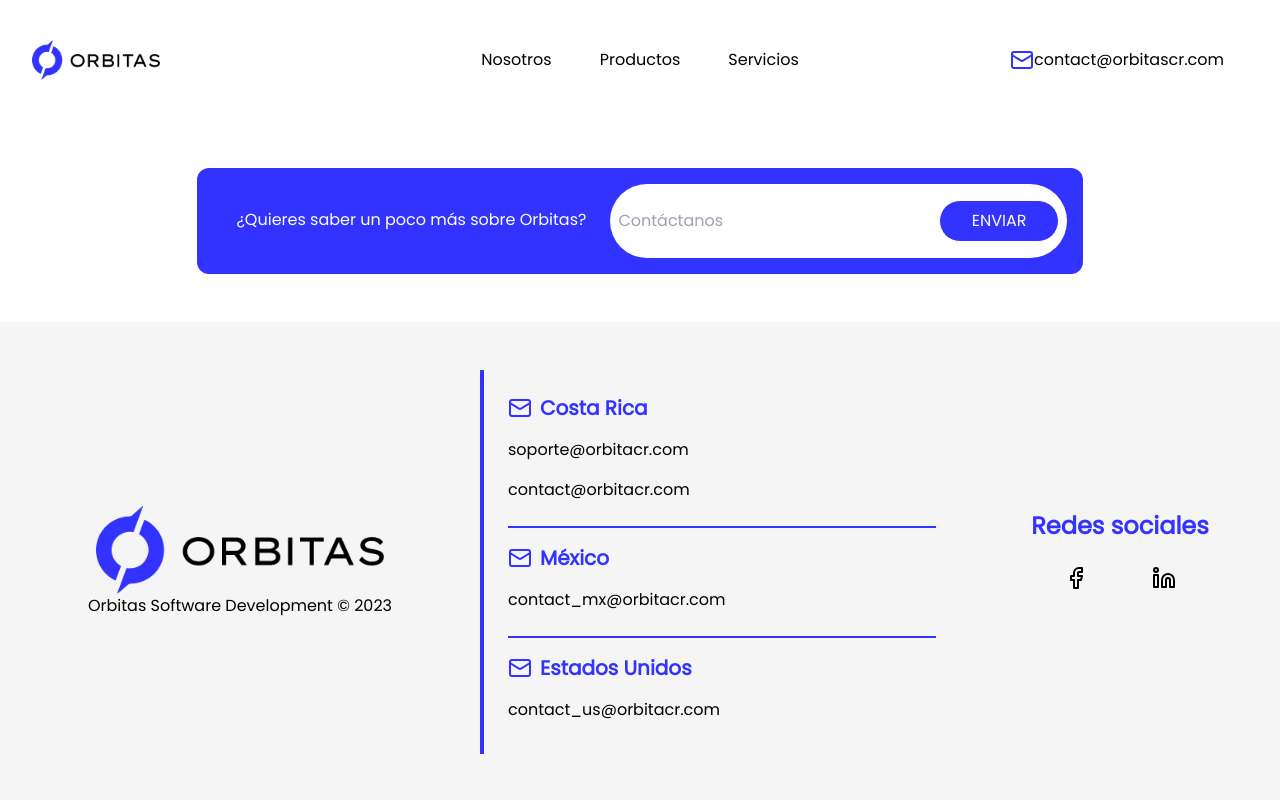
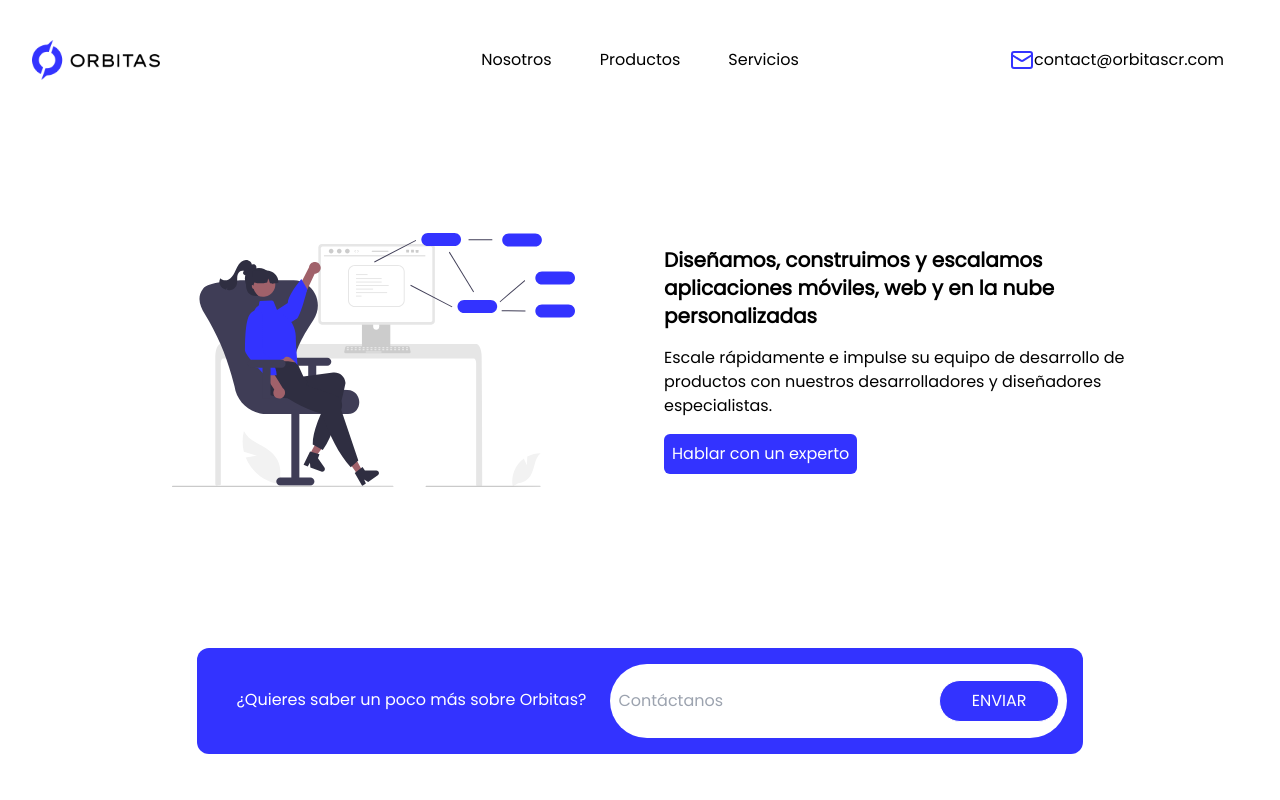
Before and after one commit to concienciadesventurada/orbitas_landing, a SvelteKit app: page / in a window 1280 px wide. Shown: the top 800 px of the page. Built offline with nearby package versions, Linux system fonts and the light colour scheme.

Commit message:
added hero; added hero asset; minor changes in header

```diff
--- a/src/lib/components/contact.svelte
+++ b/src/lib/components/contact.svelte
@@ -4,7 +4,7 @@
 
 <!-- TODO: Make logic... who gets this contact form? What does the user is
     supposed to enter here? --->
-<div class="flex flex-col mx-auto items-center py-12">
+<div class="w-5/6 flex flex-col mx-auto items-center py-12">
 	<div class="md:flex bg-main text-white p-4 rounded-xl">
 		<p class="py-6 md:p-6">¿Quieres saber un poco más sobre Orbitas?</p>
 		<div class="md:bg-white md:rounded-full md:flex px-2">
--- a/src/routes/+page.svelte
+++ b/src/routes/+page.svelte
@@ -1,5 +1,28 @@
 <script lang="ts">
+	import engineerIllustration from "$lib/assets/engineer_on_pc.svg";
 	import Contact from "$lib/components/contact.svelte";
 </script>
 
+<section
+	class="w-5/6 h-[60vh] m-auto grid grid-rows-2 md:grid-rows-1 md:grid-cols-2 items-center"
+	id="hero"
+>
+	<div class="m-auto">
+		<img src={engineerIllustration} alt="Engineer illustration" />
+	</div>
+	<div class="grid gap-4 px-6">
+		<h2 class="text-xl font-bold">
+			Diseñamos, construimos y escalamos aplicaciones móviles, web y en la nube
+			personalizadas
+		</h2>
+		<h3>
+			Escale rápidamente e impulse su equipo de desarrollo de productos con
+			nuestros desarrolladores y diseñadores especialistas.
+		</h3>
+		<button
+			class="max-w-fit bg-main rounded-md p-2 text-white duration-300 hover:opacity-75"
+			>Hablar con un experto</button
+		>
+	</div>
+</section>
 <Contact />
--- a/src/routes/header.svelte
+++ b/src/routes/header.svelte
@@ -27,7 +27,7 @@
 
 <header>
 	<nav class="flex flex-col md:grid md:grid-cols-3 py-6 px-8 md:py-8 justify-between">
-		<hgroup class="flex w-full justify-between md:items-center md:col-span-1">
+		<hgroup class="flex w-full justify-between md:justify-start md:items-center md:col-span-1">
 			<div class="w-32">
 				<a href="/"><img src={OrbitasLogo} alt="Orbitas Logo" /></a>
 			</div>
@@ -63,7 +63,7 @@
 				<a href="#services">servicios</a>
 			</li>
 		</ul>
-		<div class="hidden md:flex py-4 md:px-6 hover:text-gray-300 duration-300 md:col-span-1 justify-end" id="contact_mail">
+		<div class="hidden md:flex py-4 md:px-6 group hover:text-gray-300 duration-300 md:col-span-1 justify-end" id="contact_mail">
 			<a class="flex lowercase" href="mailto:contact@orbitascr.com">
 				<svg
 					xmlns="http://www.w3.org/2000/svg"
@@ -75,11 +75,11 @@
 					stroke-width="2"
 					stroke-linecap="round"
 					stroke-linejoin="round"
-					class="lucide lucide-mail text-main"
+					class="text-main group-hover:text-gray-300 duration-300"
 					><rect width="20" height="16" x="2" y="4" rx="2" /><path
 						d="m22 7-8.97 5.7a1.94 1.94 0 0 1-2.06 0L2 7"
 					/></svg
-				> contact@orbitascr.com
+				>contact@orbitascr.com
 			</a>
 		</div>
 	</nav>
```
Also changed, not shown: src/lib/assets/engineer_on_pc.svg (added).
